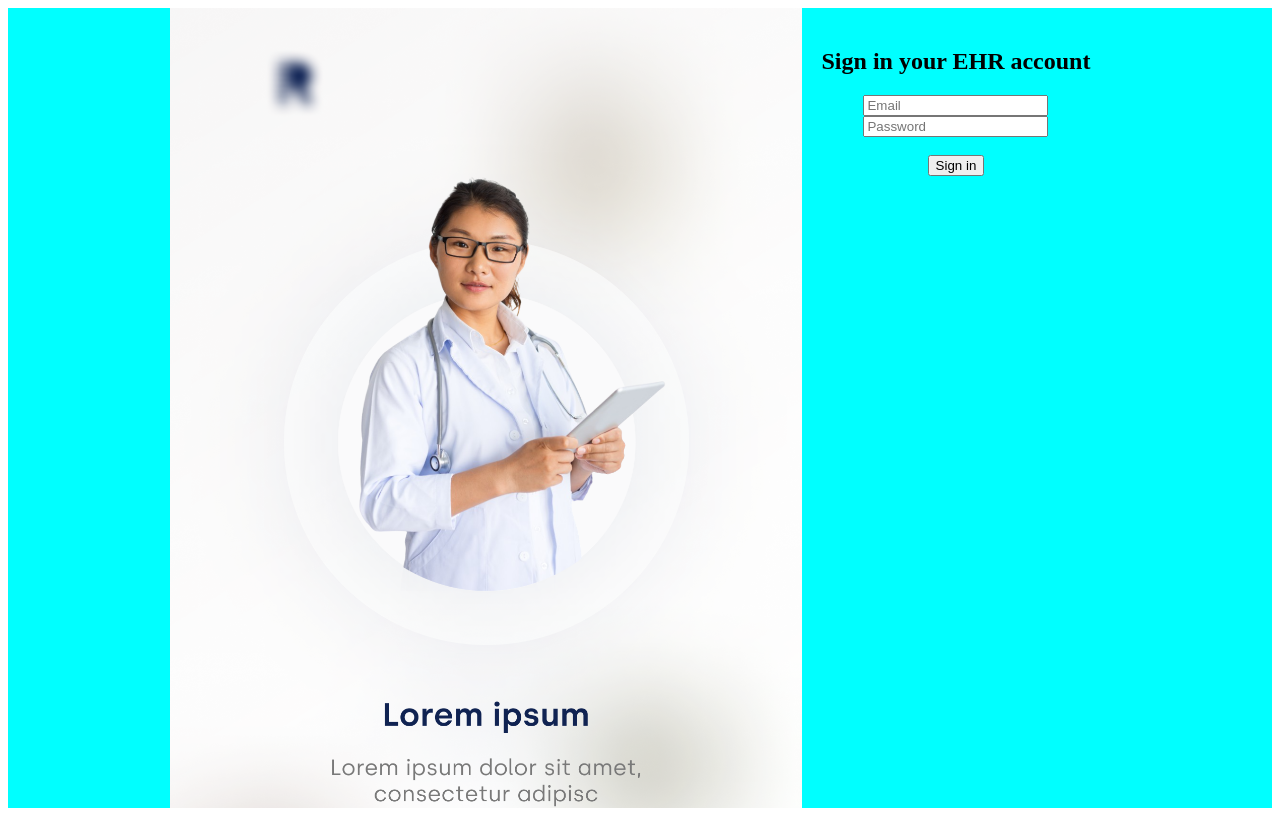
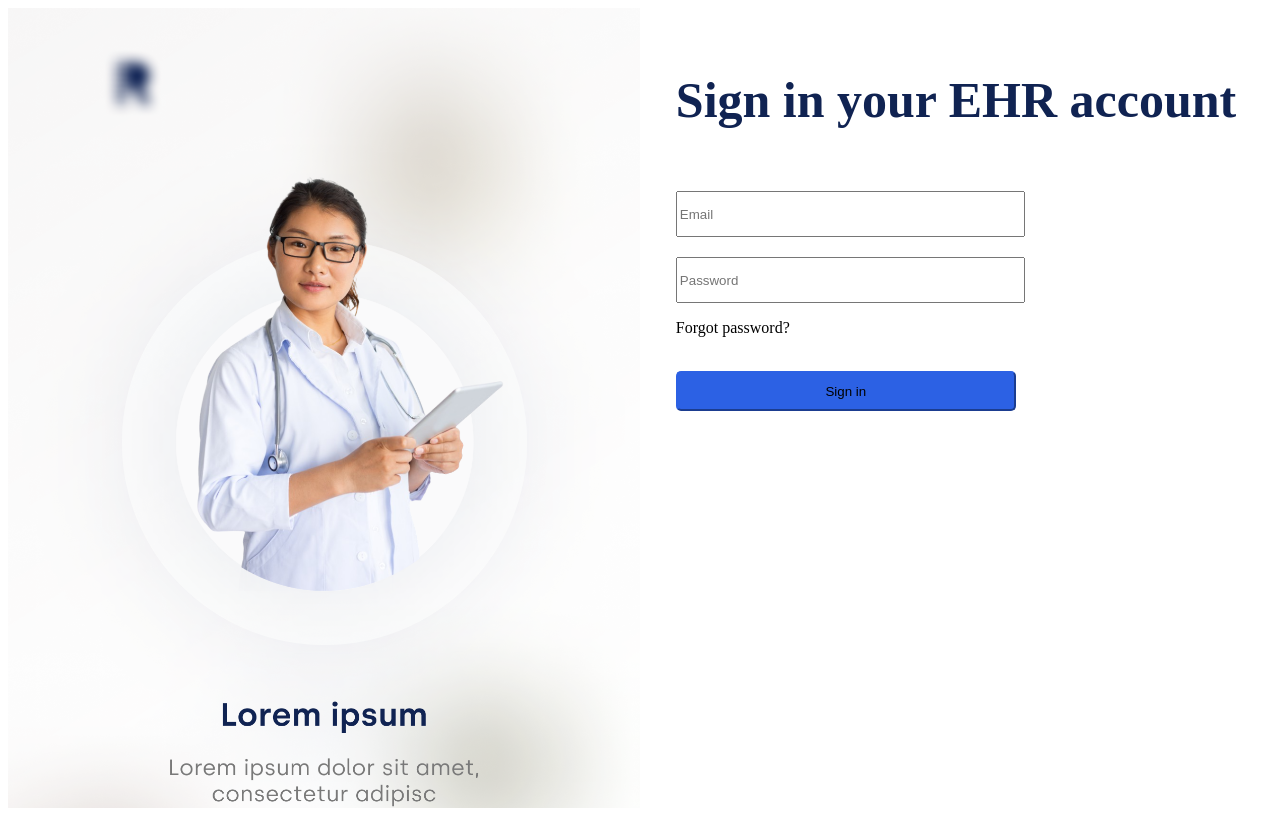
Before and after one commit to Rahman-Abdul/EHR, an Angular app: page /login in a window 1280 px wide. Built offline with nearby package versions, Linux system fonts and the light colour scheme.

Commit message:
login component and dashboard component created

```diff
--- a/angular.json
+++ b/angular.json
@@ -100,11 +100,23 @@
             ],
             "scripts": []
           }
+        },
+        "lint": {
+          "builder": "@angular-eslint/builder:lint",
+          "options": {
+            "lintFilePatterns": [
+              "src/**/*.ts",
+              "src/**/*.html"
+            ]
+          }
         }
       }
     }
   },
   "cli": {
-    "analytics": "930766ad-ac59-4e9c-9fd1-71dafad5993f"
+    "analytics": "930766ad-ac59-4e9c-9fd1-71dafad5993f",
+    "schematicCollections": [
+      "@angular-eslint/schematics"
+    ]
   }
 }
--- a/src/app/dashboard/dashboard.component.html
+++ b/src/app/dashboard/dashboard.component.html
@@ -1 +1 @@
-<p>dashboard works!</p>
+<h1> Hello the dashboard</h1>
--- a/src/app/login/login.component.html
+++ b/src/app/login/login.component.html
@@ -4,8 +4,7 @@
 </div>
 <div class="login-form">
   <div class="card">
-    <h2 class="head py-2">Sign in your EHR
-      account</h2>
+    <h2 class="head py-2">Sign in your EHR account</h2>
     <form class="user-login" [formGroup]="loginForm" (ngSubmit)="onLogin()">
       <div class="row">
         <div class="col-md-12 roundedTextBox mb-3">
@@ -18,6 +17,7 @@
         </div>
         <div class="col-md-12 roundedTextBox mb-3">
           <input type="password" class="form-control mb-2" id="inputPassword" formControlName="password" placeholder="Password">
+          <p>Forgot password?</p>
           <div *ngIf="submitted && formControl['password'].errors" class="text-danger">
             <div *ngIf="formControl['password'].errors?.['required']">Password is required.</div>
             <div *ngIf="formControl['password'].errors['pattern']">
--- a/src/app/login/login.component.scss
+++ b/src/app/login/login.component.scss
@@ -2,29 +2,48 @@
   display: flex;
   justify-content: center;
   width: auto;
-  background-color: aqua;
+  background-color: #fff;
   height: auto;
 }
 
 .login-form {
   display: flex;
-  text-align: center;
+  justify-content: center;
+  width: 50%;
 }
 .card {
-  /* text-align: center; */
-align-items: center;
+  text-align: left;
   padding: 20px;
   height: auto;
 }
 .login-image{
   height: 800px;
-  color: #fff;background-image: url("../../assets/images/loginPic.png");
+  color: #fff;
+  background-image: url("../../assets/images/loginPic.png");
   background-size: 100%;
-  background-size: cover;
+  background-size:cover;
   width: 50%;
 }
 
-.login-button{
+.head{
+  color: #102352;
+font-size: 50px;
+font-weight: 600;
+line-height: 60px;
+}
 
+.form-control{
+margin-top: 20px;
+width: 340.8px;
+height: 40px;
 
 }
+
+.btn-customBlue{
+   background: #2C61E4;
+   border-radius: 5px;
+   border-color: #2C61E4;
+  width: 340px;
+  height: 40px;
+
+}
```
Also changed, not shown: package.json (+11 -1 lines), .eslintrc.json (added), 1 other file (tests, documents, lock files or other folders).
